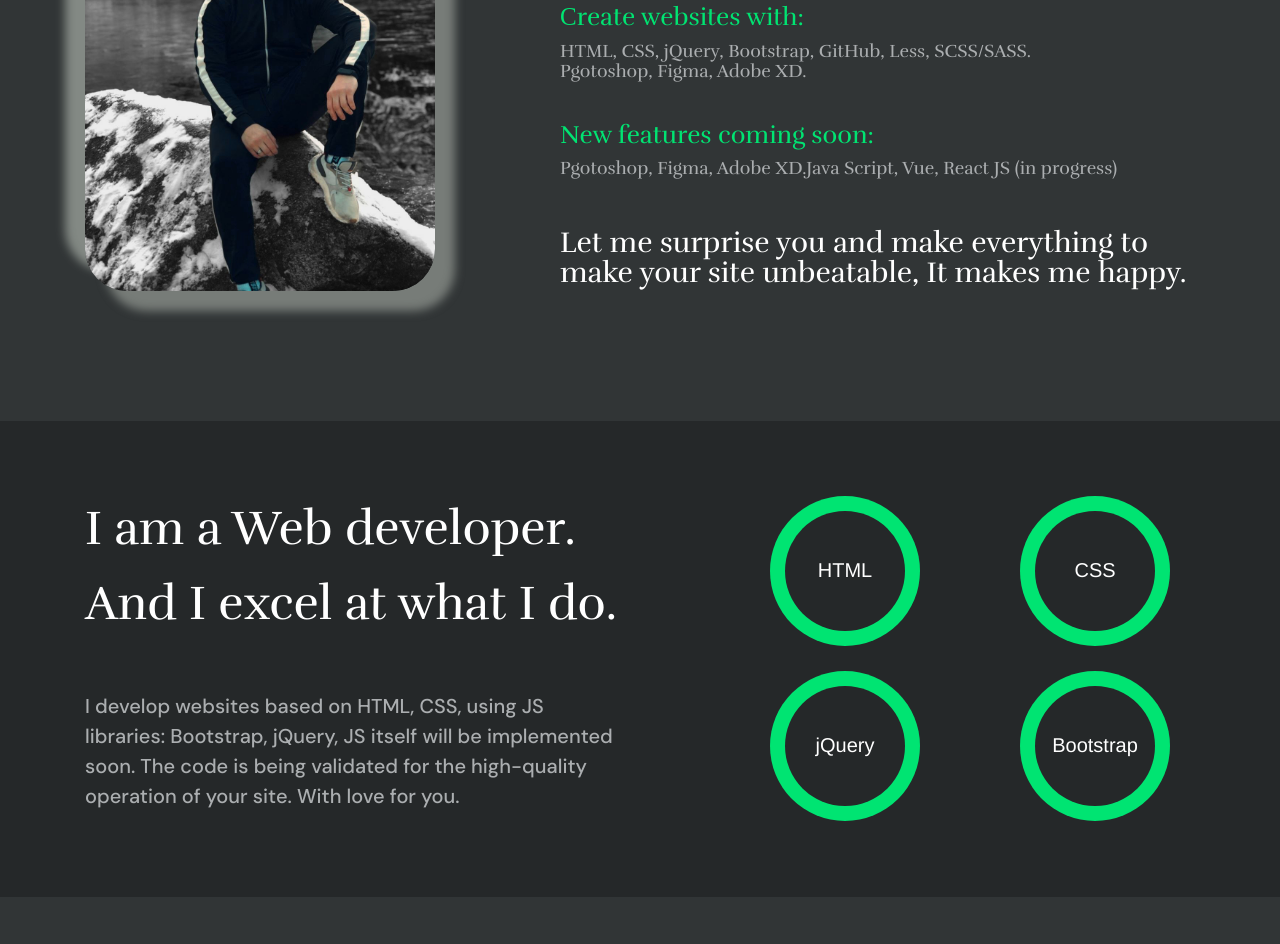
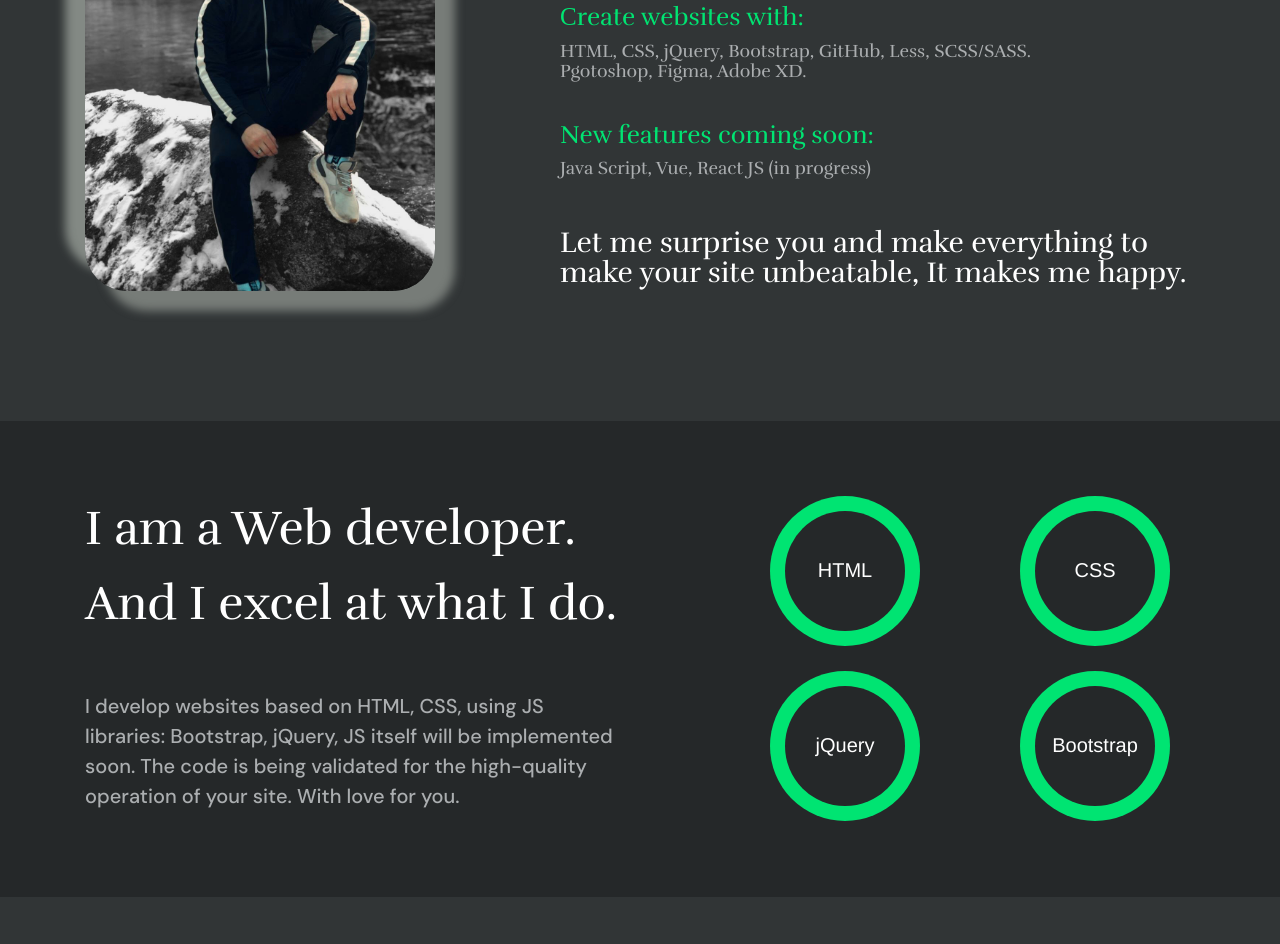
Before and after one commit to alexroddd/alexroddd.github.io, a plain HTML site: page index.html in a window 1280 px wide. Shown: the part 982-1926 px from the top of the page. Drawn offline with nearby package versions, Linux system fonts and the light colour scheme.

Commit message:
Update index.html

```diff
--- a/index.html
+++ b/index.html
@@ -118,7 +118,7 @@
             <div class="new">
 
               <h4 class="ab-me-3_some">New features coming soon:</h4>
-              <p class="ab-me-3">Pgotoshop, Figma, Adobe XD.Java Script, Vue, React JS (in progress)</p>
+              <p class="ab-me-3">Java Script, Vue, React JS (in progress)</p>
 
             </div>
 
```
